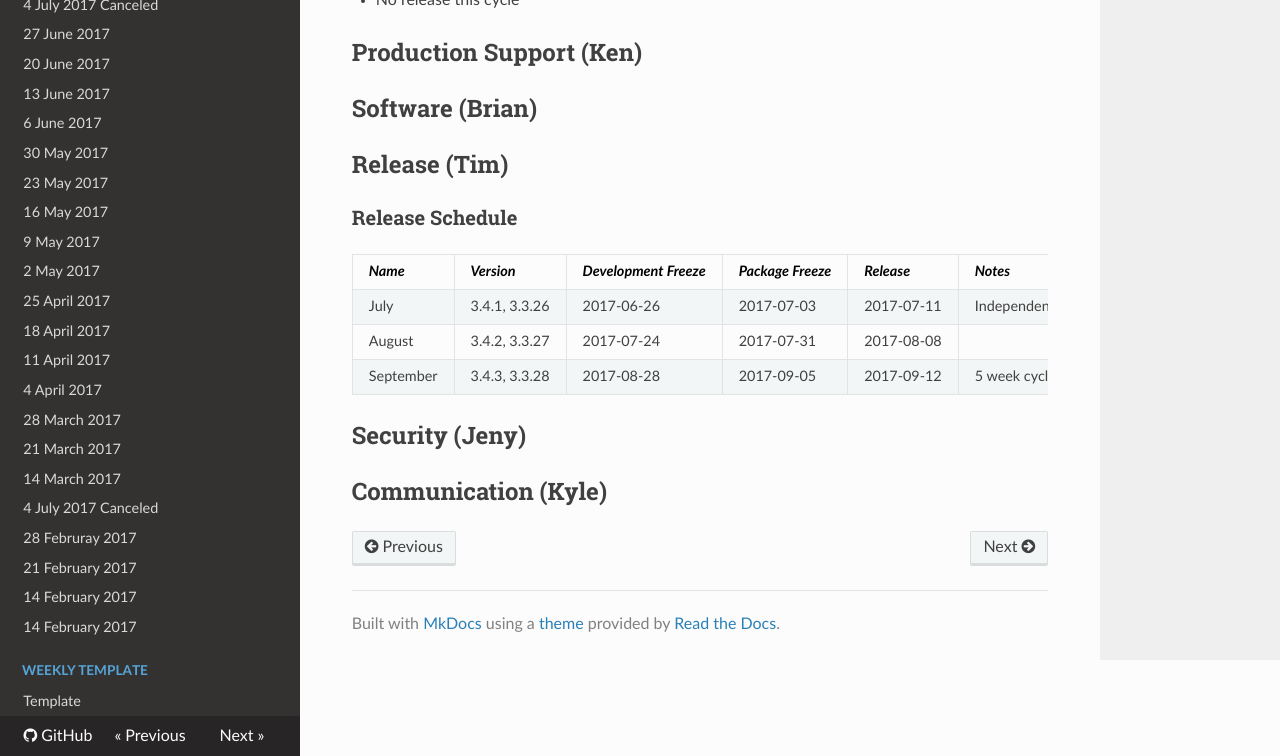
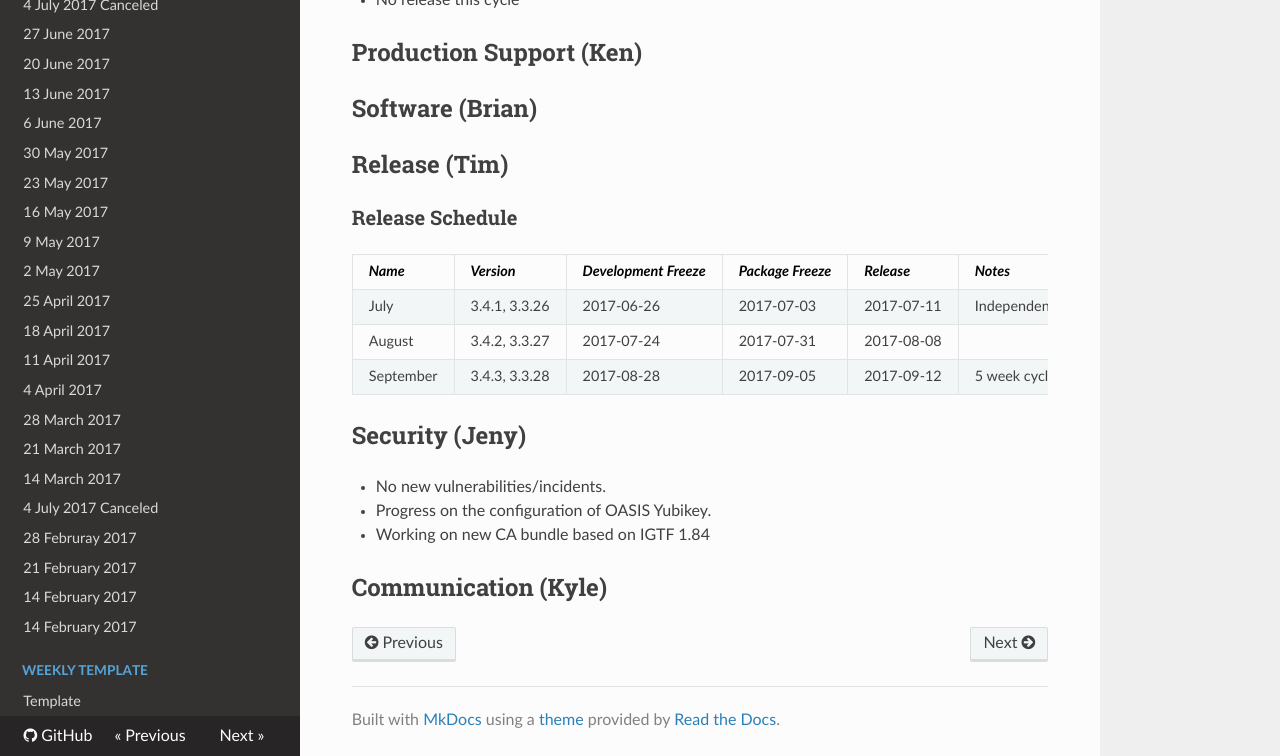
Before and after one commit to zsshah/production, an MkDocs documentation site: the page built from docs/WeeklyMinutes/11July2017.md, in a window 1280 px wide and 900 px high, scrolled down 1187 px, cut to the strip 144-900 px from the top of the window. Built offline with MkDocs 1.6.1, drawn with Linux system fonts in a browser that asks for light colours; nearby versions of some CDN libraries; old or Windows-style settings are respelled for this version of MkDocs.

Commit message:
Update 11July2017.md
Update from security

```diff
--- a/docs/WeeklyMinutes/11July2017.md
+++ b/docs/WeeklyMinutes/11July2017.md
@@ -42,5 +42,8 @@
 | September | 3.4.3, 3.3.28 | 2017-08-28 | 2017-09-05 | 2017-09-12 | 5 week cycle |
 
 ## Security (Jeny)
+   * No new vulnerabilities/incidents.
+   * Progress on the configuration of OASIS Yubikey.
+   * Working on new CA bundle based on IGTF 1.84
 
 ## Communication (Kyle)
```
